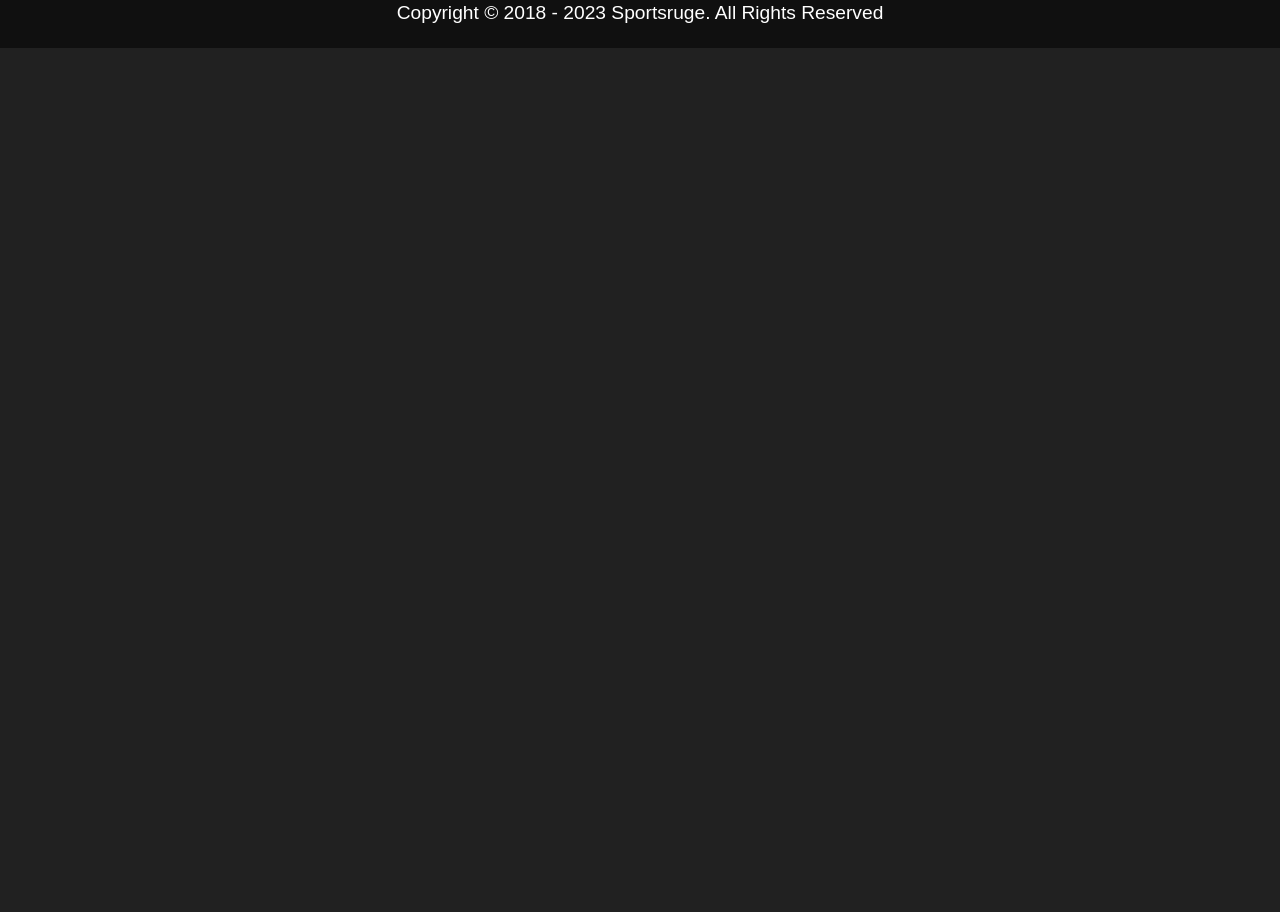
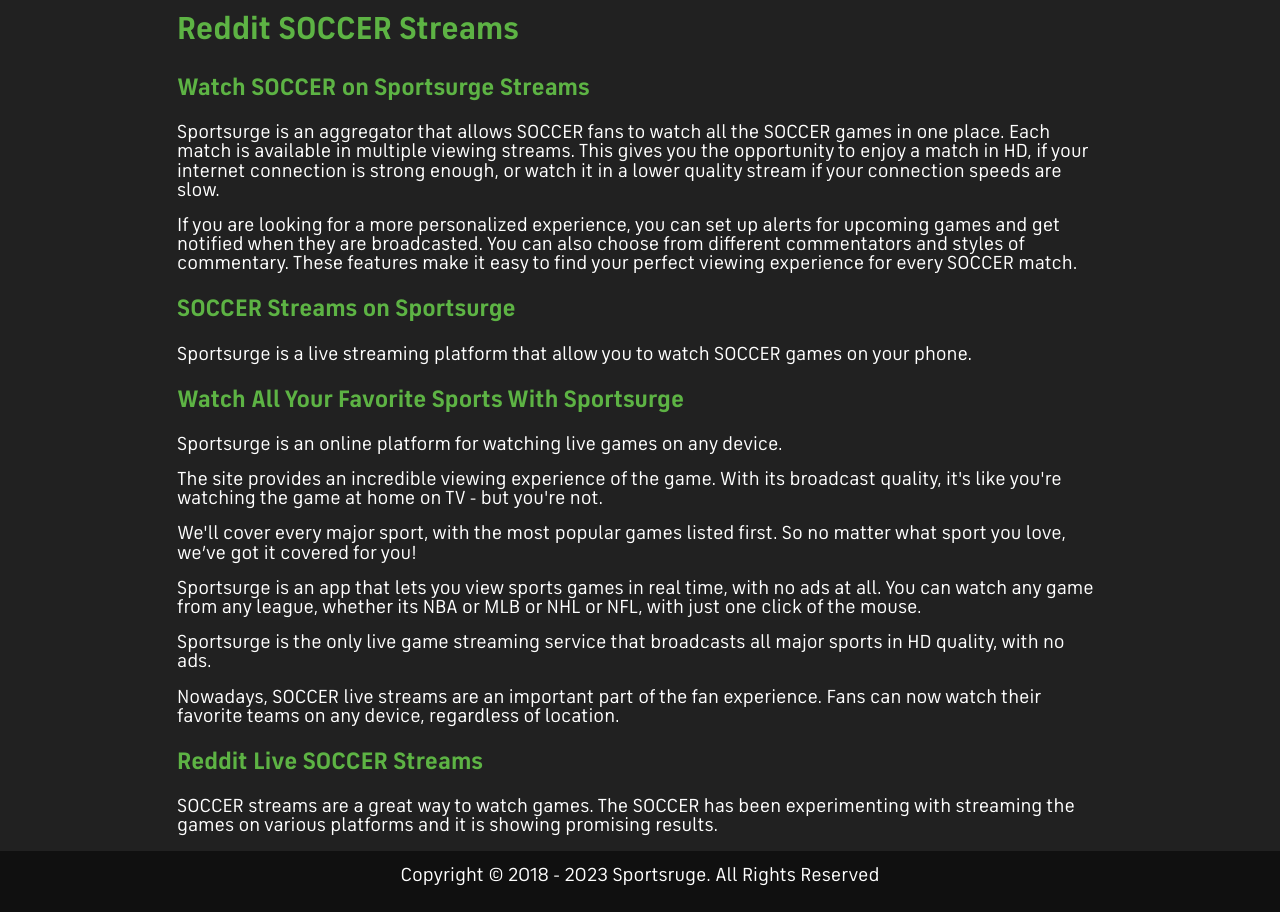
Before and after one commit to engazhar/sportsurge, a Next.js app: page /soccer-streams in a window 1280 px wide. Shown: the part 500-1412 px from the top of the page. Before the commit the page ends 800 px from the top, so only its background shows below. Built offline with nearby package versions, Linux system fonts and the light colour scheme; a web font is replaced by a local one.

Commit message:
Soccer Template completed

```diff
--- a/app/soccer-streams/page.tsx
+++ b/app/soccer-streams/page.tsx
@@ -76,21 +76,41 @@
         <ul className="middle-nav">
 
           {
-              middle_nav_links.map(link=>(
-              <li className={currentRoute === link.url
+            middle_nav_links.map(link=>(
+              <li key={link.id} className={currentRoute === link.url
                 ? "selected-sport"
                 : ""}>
                 <a href={link.url} className='img-link' title={link.title}>
-                <Image src={link.image} className="img-fuild" alt={link.title} width="76" height="76" />
-              </a>
-            </li>
-          )
+                  <Image src={link.image} className="img-fuild" alt={link.title} width="76" height="76" />
+                </a>
+              </li>
+            )
           )}
         </ul>
         <br/>
         <PopularEvents/>
         <br/>
+        <Row>
+        <Col xs={12} lg={12} xl={{ span: 10, offset: 1 } }>
+          <h1><strong>Reddit SOCCER Streams</strong></h1>
+          <h2><strong>Watch SOCCER on Sportsurge Streams</strong></h2>
+          <p>Sportsurge is an aggregator that allows SOCCER fans to watch all the SOCCER games in one place. Each match is available in multiple viewing streams. This gives you the opportunity to enjoy a match in HD, if your internet connection is strong enough, or watch it in a lower quality stream if your connection speeds are slow.</p>
+          <p>If you are looking for a more personalized experience, you can set up alerts for upcoming games and get notified when they are broadcasted. You can also choose from different commentators and styles of commentary. These features make it easy to find your perfect viewing experience for every SOCCER match.</p>
+          <h2>SOCCER Streams on Sportsurge</h2>
+          <p>Sportsurge is a live streaming platform that allow you to watch SOCCER games on your phone.</p>
+          <h2>Watch All Your Favorite Sports With Sportsurge</h2>
+          <p>Sportsurge is an online platform for watching live games on any device.</p>
+          <p>The site provides an incredible viewing experience of the game. With its broadcast quality, it's like you're watching the game at home on TV - but you're not.</p>
+          <p>We'll cover every major sport, with the most popular games listed first. So no matter what sport you love, we’ve got it covered for you!</p>
+          <p>Sportsurge is an app that lets you view sports games in real time, with no ads at all. You can watch any game from any league, whether its NBA or MLB or NHL or NFL, with just one click of the mouse.</p>
+          <p>Sportsurge is the only live game streaming service that broadcasts all major sports in HD quality, with no ads.</p>
+          <p>Nowadays, SOCCER live streams are an important part of the fan experience. Fans can now watch their favorite teams on any device, regardless of location.</p>
+          <h2>Reddit Live SOCCER Streams</h2>
+          <p>SOCCER streams are a great way to watch games. The SOCCER has been experimenting with streaming the games on various platforms and it is showing promising results.</p>
+        </Col>
+      </Row>
       </Container>
+
       <Footer/>
     </main>
   )}
--- a/components/Blog.tsx
+++ b/components/Blog.tsx
@@ -7,18 +7,21 @@
 import Head from 'next/head'
 const sport_blogs =[
     {
+      id: 1,
       url: "#",
       title: '10 Top Female MMA Fighters in 2023',
       excerpt: "Mixed Martial Arts (MMA) has gone a long way since its start, and female competitors have made their mark in the sport in recent years. The female MMA scene is more dynamic and fascinating than ever as we enter 2023. We will talk about the fin",
       image: "https://sportsurge.club/_next/image?url=https%3A%2F%2Fscdn.dev%2Fimages%2Fblog%2F10-top-female-mma-fighters-in-2023.webp&w=640&q=75"
     },
     {
+      id: 2,
       url: "#",
       title: '10 Top Female MMA Fighters in 2023',
       excerpt: "Mixed Martial Arts (MMA) has gone a long way since its start, and female competitors have made their mark in the sport in recent years. The female MMA scene is more dynamic and fascinating than ever as we enter 2023. We will talk about the fin",
       image: "https://sportsurge.club/_next/image?url=https%3A%2F%2Fscdn.dev%2Fimages%2Fblog%2F10-top-female-mma-fighters-in-2023.webp&w=640&q=75"
     },
     {
+      id: 3,
       url: "#",
       title: '10 Top Female MMA Fighters in 2023',
       excerpt: "Mixed Martial Arts (MMA) has gone a long way since its start, and female competitors have made their mark in the sport in recent years. The female MMA scene is more dynamic and fascinating than ever as we enter 2023. We will talk about the fin",
@@ -31,7 +34,7 @@
         <Row>
         {
           sport_blogs.map(blog=>(
-              <Col md={4} xs={12}>
+              <Col key={blog.id} md={4} xs={12}>
                   <a className="card bg-dark blog-item">
                     <div>
                       <Image src="blog1.png" className="card-img-top"/>
```
Also changed, not shown: components/PopularEvents.tsx (+2 -2 lines), public/fonts/FSIndustrieVFStd.woff2 (added).
